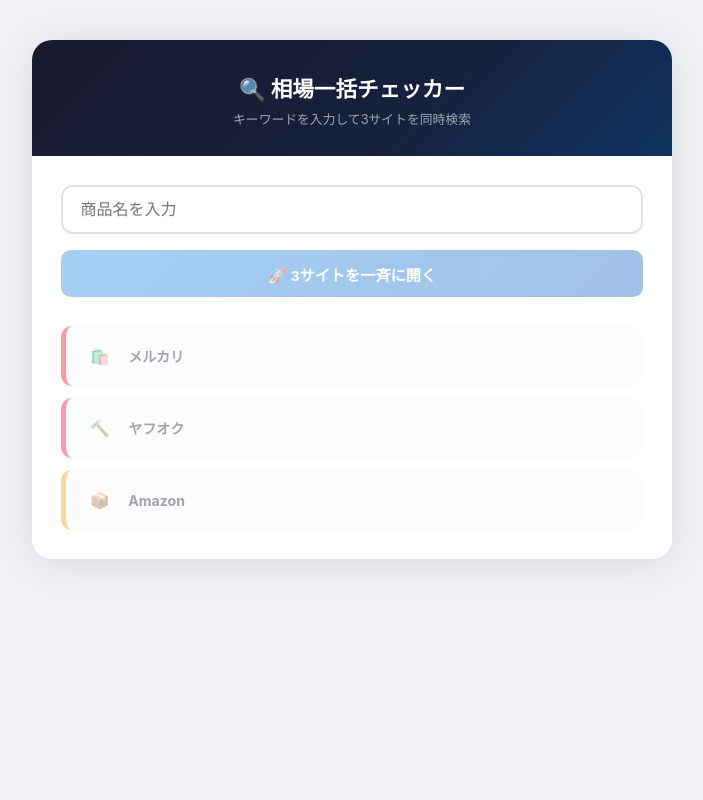
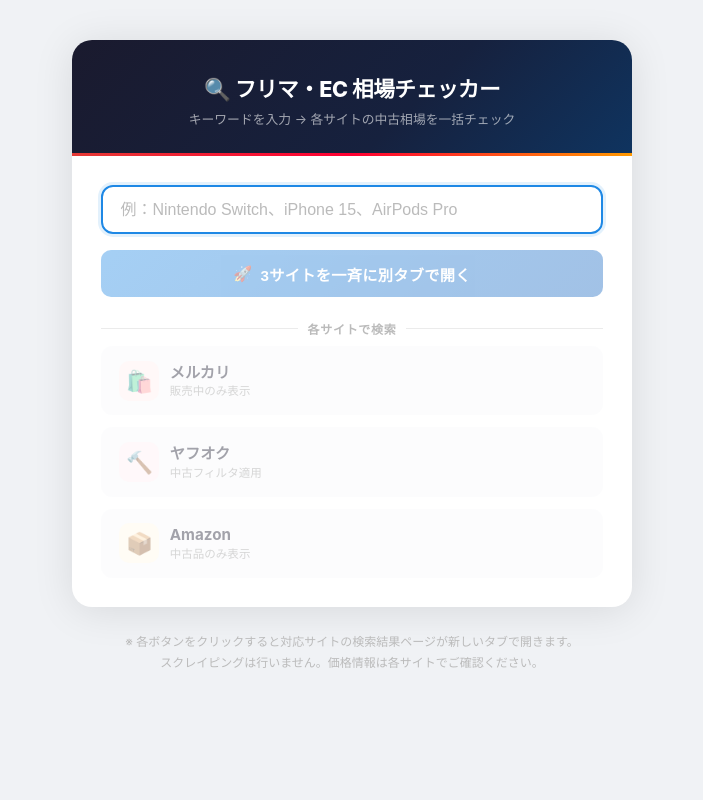
Before and after one commit to 1987heartbreaker-beep/multi-market-search, a Flask app: page / in a window 1280 px wide. Shown: the whole page, without its empty margins (288-991 px from the left). Run offline with Flask 3, Linux system fonts and the light colour scheme.

Commit message:
Refactor HTML structure and update styles

```diff
--- a/templates/index.html
+++ b/templates/index.html
@@ -7,7 +7,8 @@
   <style>
     *, *::before, *::after { box-sizing: border-box; margin: 0; padding: 0; }
     body {
-      font-family: -apple-system, BlinkMacSystemFont, "Segoe UI", "Helvetica Neue", "Hiragino Sans", Arial, sans-serif;
+      font-family: -apple-system, BlinkMacSystemFont, "Segoe UI", "Helvetica Neue",
+                   "Hiragino Sans", "BIZ UDPGothic", Arial, sans-serif;
       min-height: 100vh;
       background: #f0f2f5;
       display: flex;
@@ -15,45 +16,80 @@
       align-items: center;
       padding: 2.5rem 1rem 4rem;
     }
+
     .card {
       width: 100%;
-      max-width: 640px;
+      max-width: 560px;
       background: #fff;
       border-radius: 20px;
       box-shadow: 0 4px 40px rgba(0,0,0,.10);
       overflow: hidden;
     }
+
     .card-header {
       background: linear-gradient(135deg, #1a1a2e 0%, #16213e 60%, #0f3460 100%);
       padding: 2rem 2rem 1.8rem;
       text-align: center;
       position: relative;
     }
+    .card-header::after {
+      content: "";
+      position: absolute;
+      bottom: 0; left: 0; right: 0; height: 3px;
+      background: linear-gradient(90deg, #e53935, #ff0033, #ff9900);
+    }
     .card-header h1 {
       color: #fff;
       font-size: 1.35rem;
       font-weight: 800;
+      letter-spacing: -.02em;
       margin-bottom: .35rem;
     }
     .card-header p {
       color: rgba(255,255,255,.6);
       font-size: .8rem;
     }
-    .search-area { padding: 1.8rem 1.8rem 0; }
+
+    .search-area {
+      padding: 1.8rem 1.8rem 0;
+    }
     .input-wrap {
       display: flex;
       border: 2px solid #e0e0e0;
       border-radius: 12px;
       overflow: hidden;
+      transition: border-color .2s;
+    }
+    .input-wrap:focus-within {
+      border-color: #1e88e5;
+      box-shadow: 0 0 0 3px rgba(30,136,229,.12);
     }
     .input-wrap input {
       flex: 1;
       border: none;
       outline: none;
       padding: .85rem 1.1rem;
-      font-size: 16px; /* iPhoneでズームされないサイズ */
+      font-size: 1rem;
+      color: #1a1a2e;
+      background: transparent;
     }
-    .open-all-wrap { padding: 1rem 1.8rem 0; }
+    .input-wrap input::placeholder { color: #bbb; }
+    .btn-clear {
+      border: none;
+      background: none;
+      padding: 0 .9rem;
+      color: #bbb;
+      cursor: pointer;
+      font-size: 1.1rem;
+      transition: color .15s;
+      display: none;
+    }
+    .btn-clear:hover { color: #888; }
+    .btn-clear.visible { display: block; }
+
+    .open-all-wrap {
+      padding: 1rem 1.8rem 0;
+    }
     .btn-open-all {
       width: 100%;
       border: none;
@@ -61,83 +97,215 @@
       padding: .78rem 1rem;
       font-size: .95rem;
       font-weight: 700;
+      cursor: pointer;
       background: linear-gradient(135deg, #1e88e5, #1565c0);
       color: #fff;
-      cursor: pointer;
+      letter-spacing: .02em;
+      transition: opacity .2s, transform .1s;
+      display: flex;
+      align-items: center;
+      justify-content: center;
+      gap: .5rem;
     }
-    .btn-open-all:disabled { opacity: .4; }
+    .btn-open-all:hover  { opacity: .9; }
+    .btn-open-all:active { transform: scale(.98); }
+    .btn-open-all:disabled { opacity: .4; cursor: not-allowed; }
+
+    .divider {
+      margin: 1.4rem 1.8rem .6rem;
+      display: flex;
+      align-items: center;
+      gap: .6rem;
+      color: #bbb;
+      font-size: .75rem;
+      font-weight: 600;
+      letter-spacing: .06em;
+      text-transform: uppercase;
+    }
+    .divider::before, .divider::after {
+      content: "";
+      flex: 1;
+      height: 1px;
+      background: #ebebeb;
+    }
+
     .sites-grid {
-      padding: 1.8rem;
+      padding: 0 1.8rem 1.8rem;
       display: grid;
       grid-template-columns: 1fr;
       gap: .75rem;
     }
+
     .site-btn {
       display: flex;
       align-items: center;
       gap: .65rem;
+      border: 1.5px solid transparent;
       border-radius: 11px;
-      padding: .75rem 1rem;
+      padding: .85rem 1.1rem;
+      cursor: pointer;
       background: #f8f9fb;
+      transition: background .18s, border-color .18s, transform .1s, box-shadow .18s;
       text-decoration: none;
       color: #1a1a2e;
     }
+    .site-btn:hover {
+      background: var(--c-light);
+      border-color: var(--c-main);
+      box-shadow: 0 2px 12px var(--c-shadow);
+    }
+    .site-btn:active { transform: scale(.97); }
+    .site-btn:focus-visible { outline: 2px solid var(--c-main); outline-offset: 2px; }
     .site-btn.disabled { opacity: .4; pointer-events: none; }
-    .site-icon { width: 36px; height: 36px; border-radius: 8px; display: flex; align-items: center; justify-content: center; }
-    .site-name { font-weight: 700; font-size: .88rem; }
-    /* サイト別カラー */
-    .site-mercari { border-left: 5px solid #ff0211; }
-    .site-yahoo { border-left: 5px solid #ff0033; }
-    .site-amazon { border-left: 5px solid #ff9900; }
+
+    .site-icon {
+      width: 40px; height: 40px;
+      border-radius: 10px;
+      display: flex; align-items: center; justify-content: center;
+      font-size: 1.35rem;
+      flex-shrink: 0;
+    }
+    .site-info { line-height: 1.25; }
+    .site-name  { font-weight: 700; font-size: .95rem; }
+    .site-label { font-size: .72rem; color: #999; margin-top: .15rem; }
+
+    .site-mercari     { --c-main: #ff0211; --c-light: #fff5f5; --c-shadow: rgba(255,2,17,.10); }
+    .site-yahooauction{ --c-main: #ff0033; --c-light: #fff5f7; --c-shadow: rgba(255,0,51,.10); }
+    .site-amazon      { --c-main: #ff9900; --c-light: #fffbf0; --c-shadow: rgba(255,153,0,.12); }
+
+    .site-mercari      .site-icon { background: #fff0f0; }
+    .site-yahooauction .site-icon { background: #fff0f3; }
+    .site-amazon       .site-icon { background: #fff8e8; }
+
+    #toast {
+      position: fixed;
+      bottom: 2rem; left: 50%; transform: translateX(-50%) translateY(12px);
+      background: #323232;
+      color: #fff;
+      padding: .6rem 1.4rem;
+      border-radius: 50px;
+      font-size: .85rem;
+      opacity: 0;
+      pointer-events: none;
+      transition: opacity .25s, transform .25s;
+      white-space: nowrap;
+      z-index: 999;
+    }
+    #toast.show {
+      opacity: 1;
+      transform: translateX(-50%) translateY(0);
+    }
+
+    footer {
+      margin-top: 1.6rem;
+      font-size: .75rem;
+      color: #bbb;
+      text-align: center;
+      line-height: 1.7;
+    }
+
+    @media (max-width: 420px) {
+      .card-header h1 { font-size: 1.15rem; }
+    }
   </style>
 </head>
 <body>
+
 <div class="card">
+
   <div class="card-header">
-    <h1>🔍 相場一括チェッカー</h1>
-    <p>キーワードを入力して3サイトを同時検索</p>
+    <h1>🔍 フリマ・EC 相場チェッカー</h1>
+    <p>キーワードを入力 → 各サイトの中古相場を一括チェック</p>
   </div>
+
   <div class="search-area">
     <div class="input-wrap">
-      <input type="text" id="query" placeholder="商品名を入力" autocomplete="off" autofocus />
+      <input
+        type="text"
+        id="query"
+        placeholder="例：Nintendo Switch、iPhone 15、AirPods Pro"
+        autocomplete="off"
+        autofocus
+      />
+      <button class="btn-clear" id="btn-clear" title="クリア" onclick="clearInput()">✕</button>
     </div>
   </div>
+
   <div class="open-all-wrap">
     <button class="btn-open-all" id="btn-open-all" onclick="openAll()" disabled>
-      🚀 3サイトを一斉に開く
+      <span>🚀</span>
+      <span>3サイトを一斉に別タブで開く</span>
     </button>
   </div>
+
+  <div class="divider">各サイトで検索</div>
+
   <div class="sites-grid">
-    <a class="site-btn site-mercari disabled" id="btn-mercari" href="#" target="_blank">
-      <div class="site-icon">🛍️</div><div class="site-name">メルカリ</div>
+
+    <a class="site-btn site-mercari disabled" id="btn-mercari"
+       href="#" target="_blank" rel="noopener noreferrer">
+      <div class="site-icon">🛍️</div>
+      <div class="site-info">
+        <div class="site-name">メルカリ</div>
+        <div class="site-label">販売中のみ表示</div>
+      </div>
     </a>
-    <a class="site-btn site-yahoo disabled" id="btn-yahoo" href="#" target="_blank">
-      <div class="site-icon">🔨</div><div class="site-name">ヤフオク</div>
+
+    <a class="site-btn site-yahooauction disabled" id="btn-yahooauction"
+       href="#" target="_blank" rel="noopener noreferrer">
+      <div class="site-icon">🔨</div>
+      <div class="site-info">
+        <div class="site-name">ヤフオク</div>
+        <div class="site-label">中古フィルタ適用</div>
+      </div>
     </a>
-    <a class="site-btn site-amazon disabled" id="btn-amazon" href="#" target="_blank">
-      <div class="site-icon">📦</div><div class="site-name">Amazon</div>
+
+    <a class="site-btn site-amazon disabled" id="btn-amazon"
+       href="#" target="_blank" rel="noopener noreferrer">
+      <div class="site-icon">📦</div>
+      <div class="site-info">
+        <div class="site-name">Amazon</div>
+        <div class="site-label">中古品のみ表示</div>
+      </div>
     </a>
+
   </div>
 </div>
 
+<footer>
+  ※ 各ボタンをクリックすると対応サイトの検索結果ページが新しいタブで開きます。<br>
+  スクレイピングは行いません。価格情報は各サイトでご確認ください。
+</footer>
+
+<div id="toast"></div>
+
 <script>
-  const queryInput = document.getElementById("query");
-  const btnOpenAll = document.getElementById("btn-open-all");
-  const SITE_IDS = ["mercari", "yahoo", "amazon"];
-
   function buildUrls(q) {
     const enc = encodeURIComponent(q);
     return {
-      mercari: `https://jp.mercari.com/search?keyword=${enc}&status=on_sale`,
-      yahoo:   `https://auctions.yahoo.co.jp/search/search?p=${enc}&istatus=2`,
-      amazon:  `https://www.amazon.co.jp/s?k=${enc}&rh=p_n_condition-type%3A2224238051`
+      mercari:      `https://jp.mercari.com/search?keyword=${enc}&status=on_sale`,
+      yahooauction: `https://auctions.yahoo.co.jp/search/search?p=${enc}&istatus=2&ei=UTF-8`,
+      amazon:       `https://www.amazon.co.jp/s?k=${enc}&rh=p_n_condition-type%3A2224238051`,
     };
   }
 
-  queryInput.addEventListener("input", () => {
+  const queryInput = document.getElementById("query");
+  const btnClear   = document.getElementById("btn-clear");
+  const btnOpenAll = document.getElementById("btn-open-all");
+  const SITE_IDS   = ["mercari", "yahooauction", "amazon"];
+
+  queryInput.addEventListener("input", onInput);
+  queryInput.addEventListener("keydown", e => {
+    if (e.key === "Enter") openAll();
+  });
+
+  function onInput() {
     const q = queryInput.value.trim();
     const hasQuery = q.length > 0;
+
+    btnClear.classList.toggle("visible", hasQuery);
     btnOpenAll.disabled = !hasQuery;
+
     const urls = hasQuery ? buildUrls(q) : null;
     SITE_IDS.forEach(id => {
       const el = document.getElementById(`btn-${id}`);
@@ -149,13 +317,35 @@
         el.classList.add("disabled");
       }
     });
-  });
+  }
+
+  function clearInput() {
+    queryInput.value = "";
+    queryInput.focus();
+    onInput();
+  }
 
   function openAll() {
     const q = queryInput.value.trim();
     if (!q) return;
+
     const urls = buildUrls(q);
-    SITE_IDS.forEach(id => window.open(urls[id], `_market_${id}`));
+
+    // ポップアップブロック対策: setTimeout を使わず同期的に呼ぶ
+    SITE_IDS.forEach(id => {
+      window.open(urls[id], `_market_${id}`);
+    });
+
+    showToast(`✅ ${SITE_IDS.length}つのタブを開きました`);
+  }
+
+  let toastTimer;
+  function showToast(msg) {
+    const el = document.getElementById("toast");
+    el.textContent = msg;
+    el.classList.add("show");
+    clearTimeout(toastTimer);
+    toastTimer = setTimeout(() => el.classList.remove("show"), 2600);
   }
 </script>
 </body>
```
